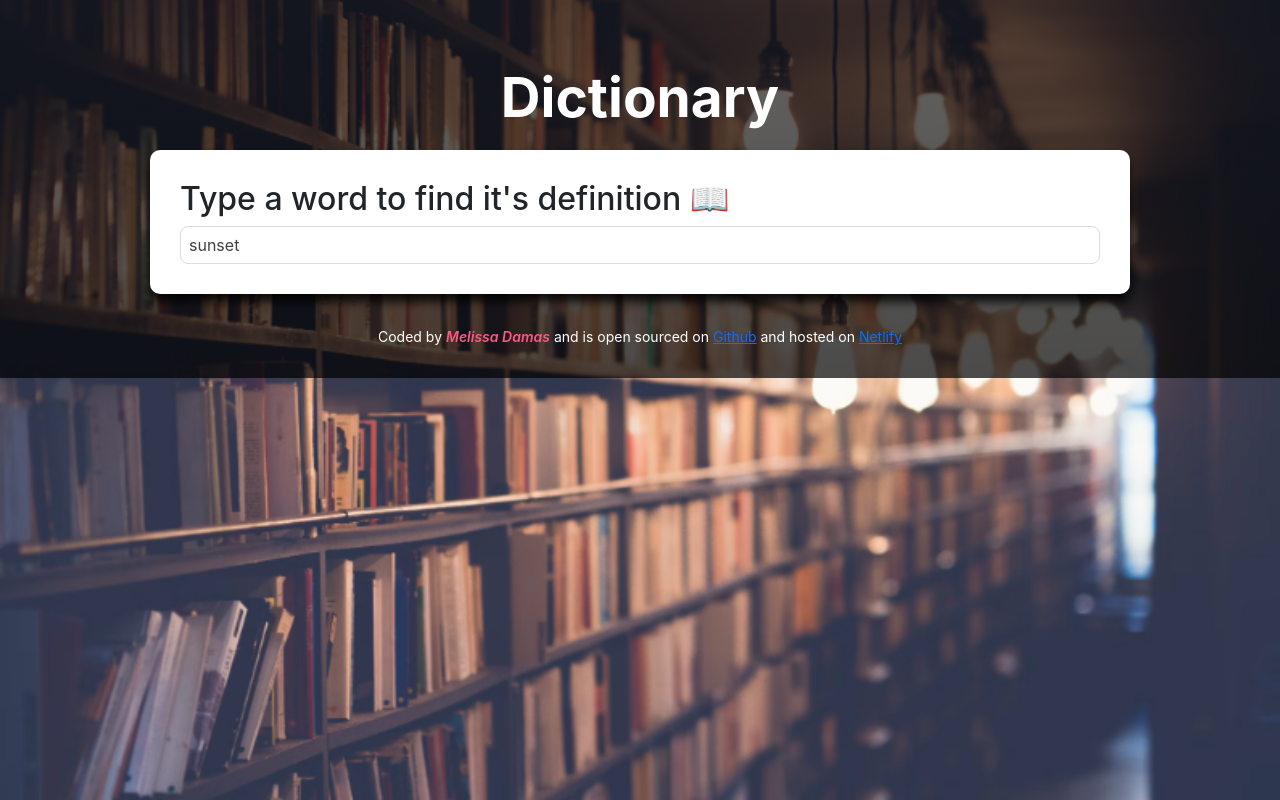
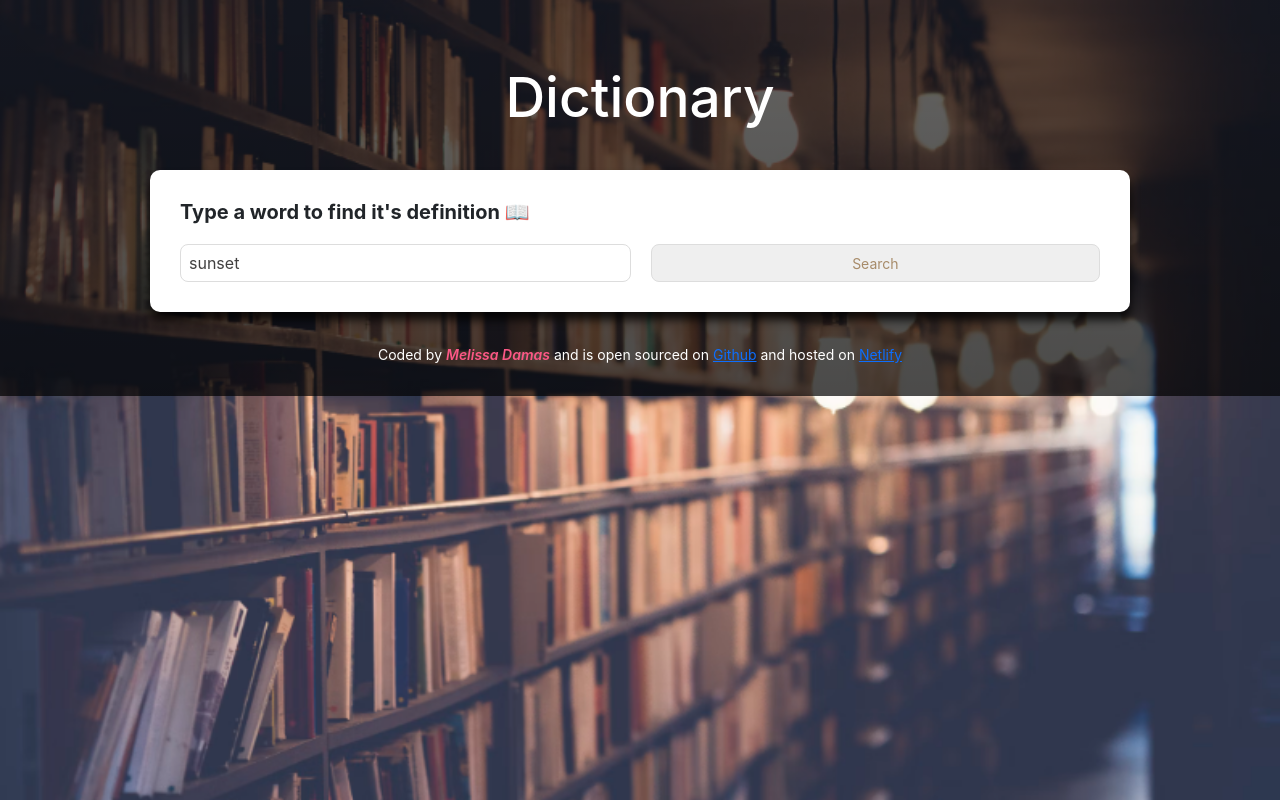
Before and after one commit to m-damas/dictionary-project, a React (Create React App) app: page / in a window 1280 px wide. Built offline with nearby package versions, Linux system fonts and the light colour scheme; no server answers.

Commit message:
Updated styling and added button

```diff
--- a/src/Dictionary.css
+++ b/src/Dictionary.css
@@ -7,17 +7,28 @@ header.App-header {
   padding: 30px;
   border-radius: 10px;
   box-shadow: 0 8px 10px rgba(0, 0, 0, 0.8);
-  margin: 20px 0;
+  margin: 15px 0;
 }
+
 .Dictionary input {
-  width: 100%;
+  width: 75%;
   padding: 6px 8px;
   border: 1px solid #ddd;
   border-radius: 8px;
   color: #414040;
 }
-.Dictionary h1 {
-  font-size: 18px;
+.Dictionary .search-form {
+  display: flex;
+}
+.Dictionary .submit-search {
+  display: inline-block;
+  padding: 10px 5px;
+  border-radius: 8px;
+  color: rgb(167, 139, 105);
+}
+
+.Dictionary h2 {
+  font-size: 20px;
   font-weight: bold;
   margin-bottom: 20px;
 }
--- a/src/Dictionary.js
+++ b/src/Dictionary.js
@@ -44,14 +44,21 @@ export default function Dictionary(props) {
     return (
       <div className="Dictionary">
         <header>
-          <h1>Dictionary</h1>
+          <h1 style={{ marginBottom: "40px" }}>Dictionary</h1>
           <section>
             <h2>Type a word to find it's definition 📖</h2>
-            <form onSubmit={handleSubmit}>
+            <form onSubmit={handleSubmit} className="search-form">
               <input
                 type="search"
                 onChange={handleKeywordChange}
                 defaultValue={props.defaultKeyword}
+                style={{ marginRight: "20px" }}
+              />
+              <input
+                type="submit"
+                value="Search"
+                className="submit-search"
+                style={{ padding: "6px 6px", fontSize: "14px" }}
               />
             </form>
           </section>
```
